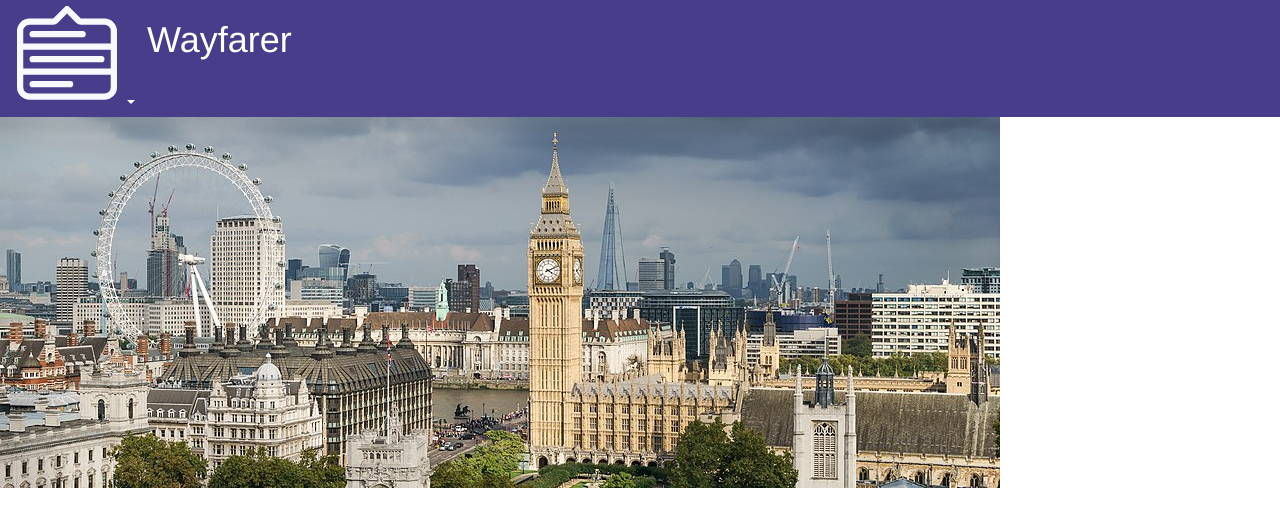
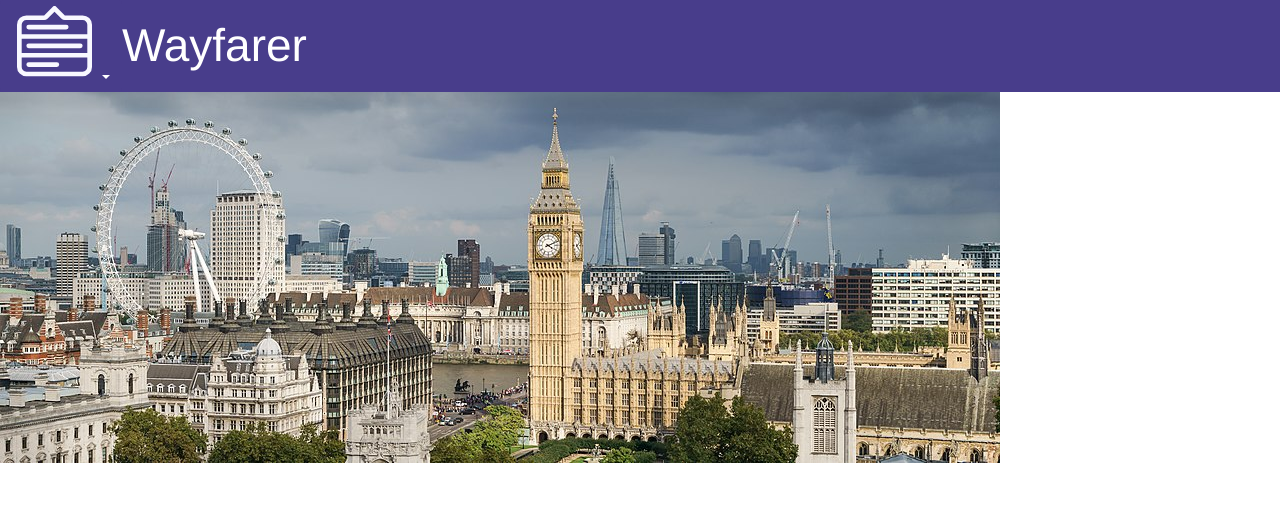
Before and after one commit to savila12/Wayfarer, an Angular app in the folder wayfarer/: page / in a window 1280 px wide. Shown: the top 526 px of the page. Built offline with nearby package versions, Linux system fonts and the light colour scheme.

Commit message:
fixed dropdown styling

```diff
--- a/wayfarer/src/app/navbar/navbar.component.css
+++ b/wayfarer/src/app/navbar/navbar.component.css
@@ -4,11 +4,12 @@ section {
 }
 a {
   color: white;
+  font-size: 46px;
 }
 svg{
   background-color: darkslateblue;
-  width: 100px;
-  height: 100px;
+  width: 75px;
+  height: 75px;
   fill: ghostwhite;
   margin-left: 5px;
   margin-right: 10px;
@@ -23,6 +24,10 @@ svg{
   background-color: darkslateblue;
   background-image: none;
 }
+.dropdown-menu {
+  text-align: center;
+}
 .dropdown-menu a {
   color: darkslateblue;
+  font-size: 32px;
 }
--- a/wayfarer/src/app/navbar/navbar.component.html
+++ b/wayfarer/src/app/navbar/navbar.component.html
@@ -1,4 +1,5 @@
 <section>
+<!--  Bootstrap component for dropdown menu-->
   <div class="dropdown">
     <button class="btn btn-primary dropdown-toggle" type="button" data-toggle="dropdown">
       <svg xmlns="http://www.w3.org/2000/svg"   class="bi bi-menu-down" viewBox="0 0 16 16">
@@ -9,11 +10,6 @@
       <a routerLink="/cities">Cities</a>
     </ul>
   </div>
-<!--  <ul>-->
-<!--    <h3 id="cities">-->
-<!--      <a routerLink="/cities">Cities</a>-->
-<!--    </h3>-->
-<!--  </ul>-->
   <h1>
     <a routerLink="/">Wayfarer</a>
   </h1>
```
